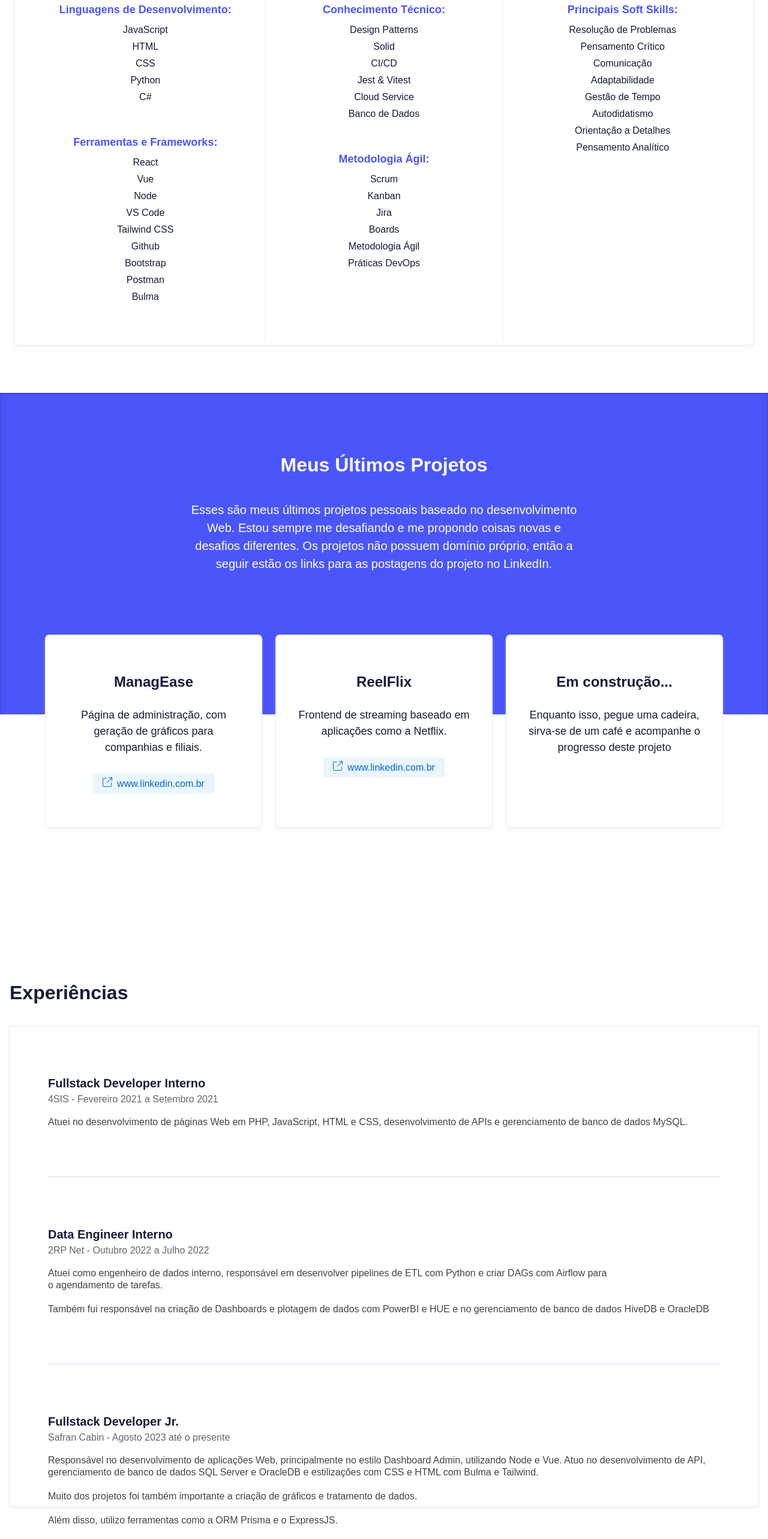
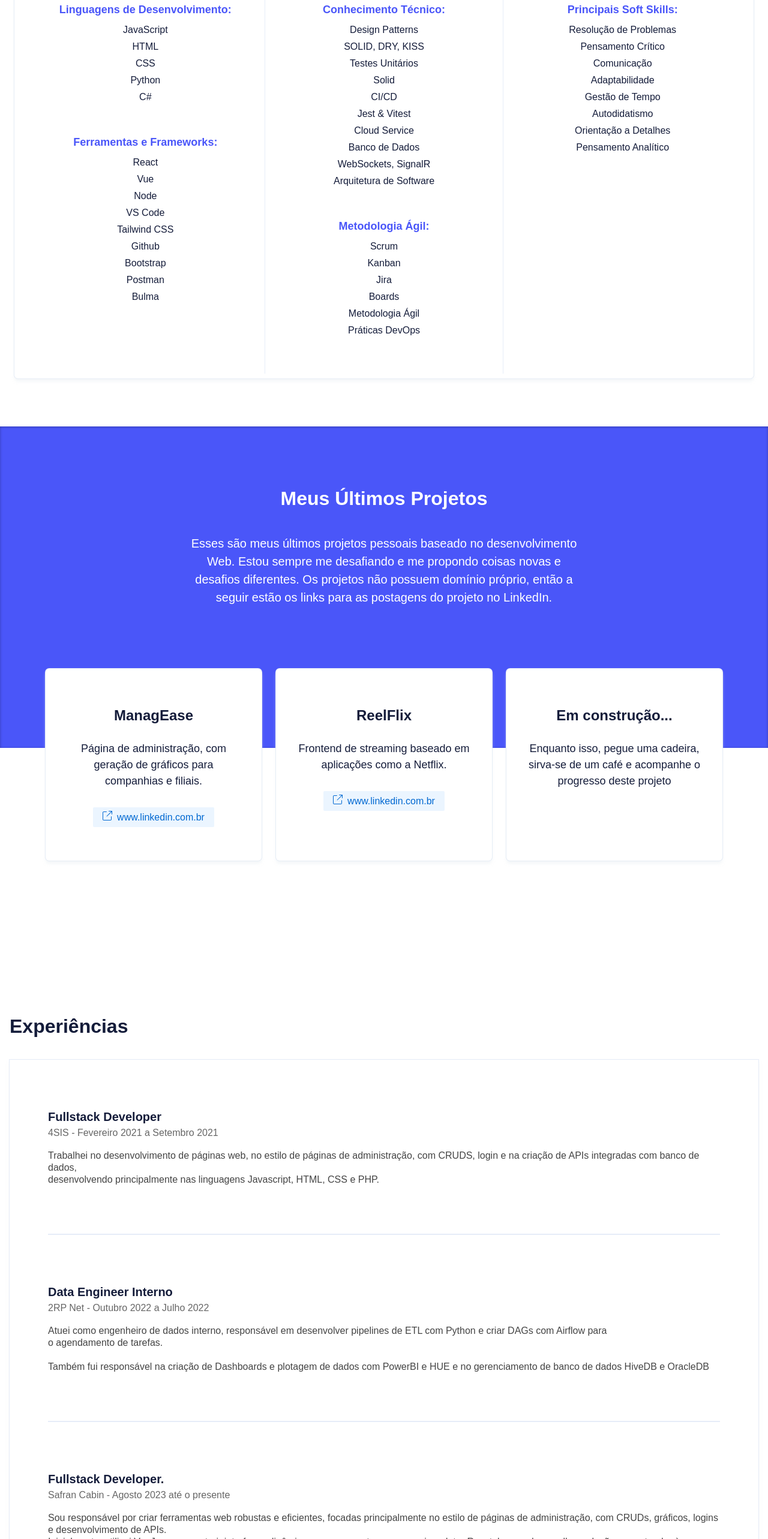
Before and after one commit to GabrielEstefanski/my-portfolio, a React (Vite) app: page / in a window 1280 px wide. Shown: the part 1835-4401 px from the top of the page at 60% size. Built offline with nearby package versions, Linux system fonts and the light colour scheme.

Commit message:
Atualizando habilidades e experiencia profissional

```diff
--- a/src/views/home/components/Columns/TechSkillsColumn/index.tsx
+++ b/src/views/home/components/Columns/TechSkillsColumn/index.tsx
@@ -16,11 +16,15 @@ export default function TechSkillsColumn(){
       <ListTitle>Conhecimento Técnico:</ListTitle>
       <SkillsLists>
         <li>Design Patterns</li>
+        <li>SOLID, DRY, KISS</li>
+        <li>Testes Unitários</li>
         <li>Solid</li>
         <li>CI/CD</li>
         <li>Jest & Vitest</li>
         <li>Cloud Service</li>
         <li>Banco de Dados</li>
+        <li>WebSockets, SignalR</li>
+        <li>Arquitetura de Software</li>
       </SkillsLists>
       <ListTitle>Metodologia Ágil:</ListTitle>
       <SkillsLists>
--- a/src/views/home/components/WorkExperienceField/index.tsx
+++ b/src/views/home/components/WorkExperienceField/index.tsx
@@ -92,10 +92,11 @@ const Box = styled.div<BoxProps>`
 export default function WorkExperienceField() {
   const experiences = [
     {
-      title: "Fullstack Developer Interno",
+      title: "Fullstack Developer",
       subtitle: "4SIS - Fevereiro 2021 a Setembro 2021",
       description:
-        `Atuei no desenvolvimento de páginas Web em PHP, JavaScript, HTML e CSS, desenvolvimento de APIs e gerenciamento de banco de dados MySQL.\n`,
+        `Trabalhei no desenvolvimento de páginas web, no estilo de páginas de administração, com CRUDS, login e na criação de APIs integradas com banco de dados,
+desenvolvendo principalmente nas linguagens Javascript, HTML, CSS e PHP.`,
     },
     {
       title: "Data Engineer Interno",
@@ -106,13 +107,13 @@ o agendamento de tarefas.\n
 Também fui responsável na criação de Dashboards e plotagem de dados com PowerBI e HUE e no gerenciamento de banco de dados HiveDB e OracleDB`,
     },
     {
-      title: "Fullstack Developer Jr.",
+      title: "Fullstack Developer.",
       subtitle: "Safran Cabin - Agosto 2023 até o presente",
       description:
-        `Responsável no desenvolvimento de aplicações Web, principalmente no estilo Dashboard Admin, utilizando Node e Vue. Atuo no desenvolvimento de API,
-gerenciamento de banco de dados SQL Server e OracleDB e estilizações com CSS e HTML com Bulma e Tailwind.\n
-Muito dos projetos foi também importante a criação de gráficos e tratamento de dados. \n
-Além disso, utilizo ferramentas como a ORM Prisma e o ExpressJS.`,
+        `Sou responsável por criar ferramentas web robustas e eficientes, focadas principalmente no estilo de páginas de administração, com CRUDs, gráficos, logins e desenvolvimento de APIs.
+Inicialmente, utilizei VueJs para construir interfaces dinâmicas, mas com o tempo, passei a adotar React, buscando a melhor solução para atender às necessidades do projeto.
+Utilizo também NodeJs e Tailwind CSS, com integração a bancos de dados como SQL Server e OracleDB. Em outros projetos específicos, também desenvolvi aplicações em C#, com foco em otimização de processos.
+`,
     },
   ];
 
```
